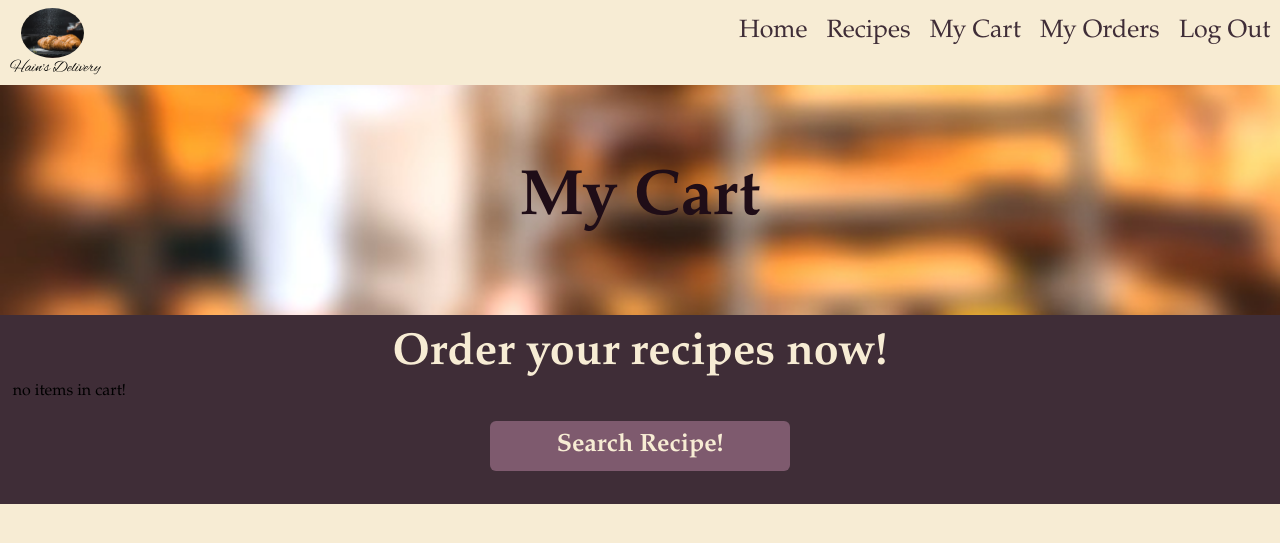
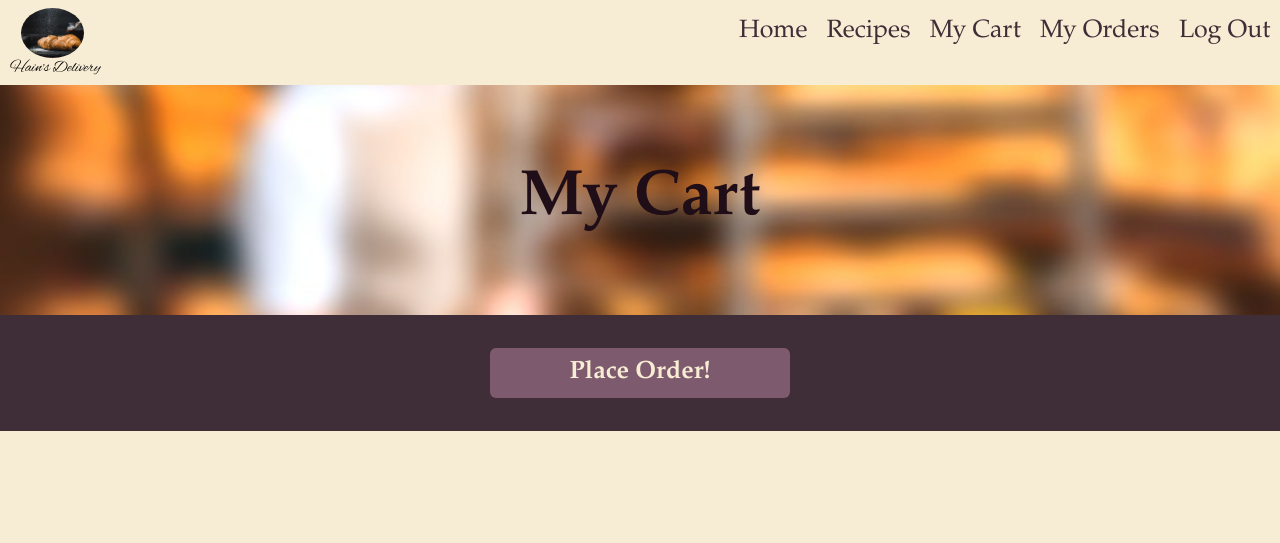
Before and after one commit to Noah-Terve/Noah-Terve.github.io, a PHP site: page /cs20/final/cart.php in a window 1280 px wide. Shown: the top 543 px of the page. Run offline with PHP 8.4, Linux system fonts and the light colour scheme; the visitor is signed in with stand-in values (Sample User, id 1); tables that the repository leaves empty or names only in its code hold one stand-in row (values such as "Sample post").

Commit message:
Update cart.php

```diff
--- a/cs20/final/cart.php
+++ b/cs20/final/cart.php
@@ -48,9 +48,6 @@ session_start();
     </div>
 
     <div class="text_block" id="search_recipe">
-        <h3>
-            Order your recipes now!
-        </h3>
 
         <?php
             function get_cart($username){
@@ -72,23 +69,28 @@ session_start();
                 $result = $conn->query($sql);
                 $items = $result->fetch_all(MYSQLI_ASSOC);
 
-                if ($items->num_rows == 0) {
-                    echo "no items in cart!";
+                // get each item and print to page
+                foreach($items as $item) {
+                    print_recipe(json_decode($item["recipe"], true));
                 }
-                else {
-                    foreach($items as $item) {
-                        echo "here is one of your items:";
-                        echo $item;
-                    }
-                }
+
                 // close database connection
                 $conn->close();
             }
+
+            function print_recipe($recipe){
+                $name = $recipe["title"];
+
+                echo "<div class='recipe'>
+                        <h4>$name</h4>
+                     </div>";
+            }
+
             get_cart($_SESSION['username']);
         ?>
 
-        <div id="recipe_buttons">
-            <button type="button" id="search" style="width: 300px" onclick="recipe_search()">Search Recipe!</button>
+        <div id="order_button">
+            <button type="button" id="order" style="width: 300px" onclick="">Place Order!</button>
         </div>
     </div>
 
```
